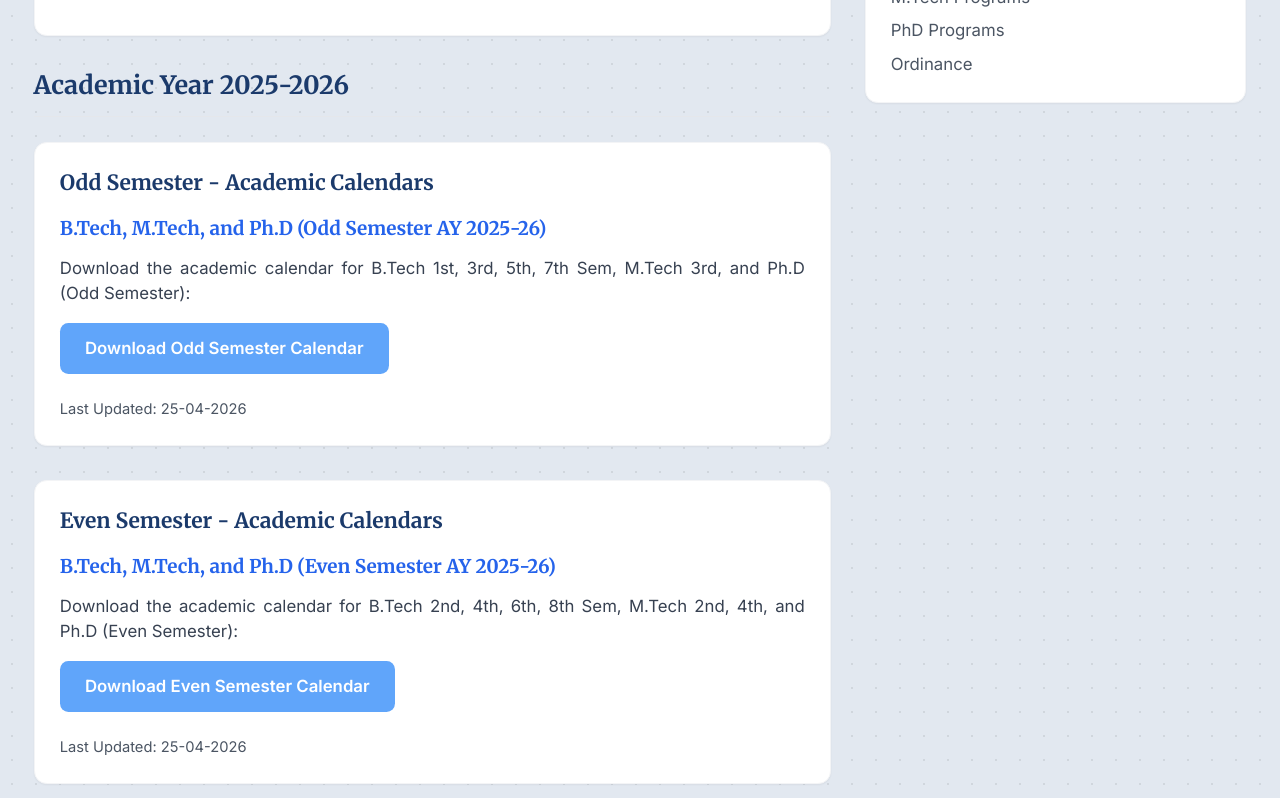
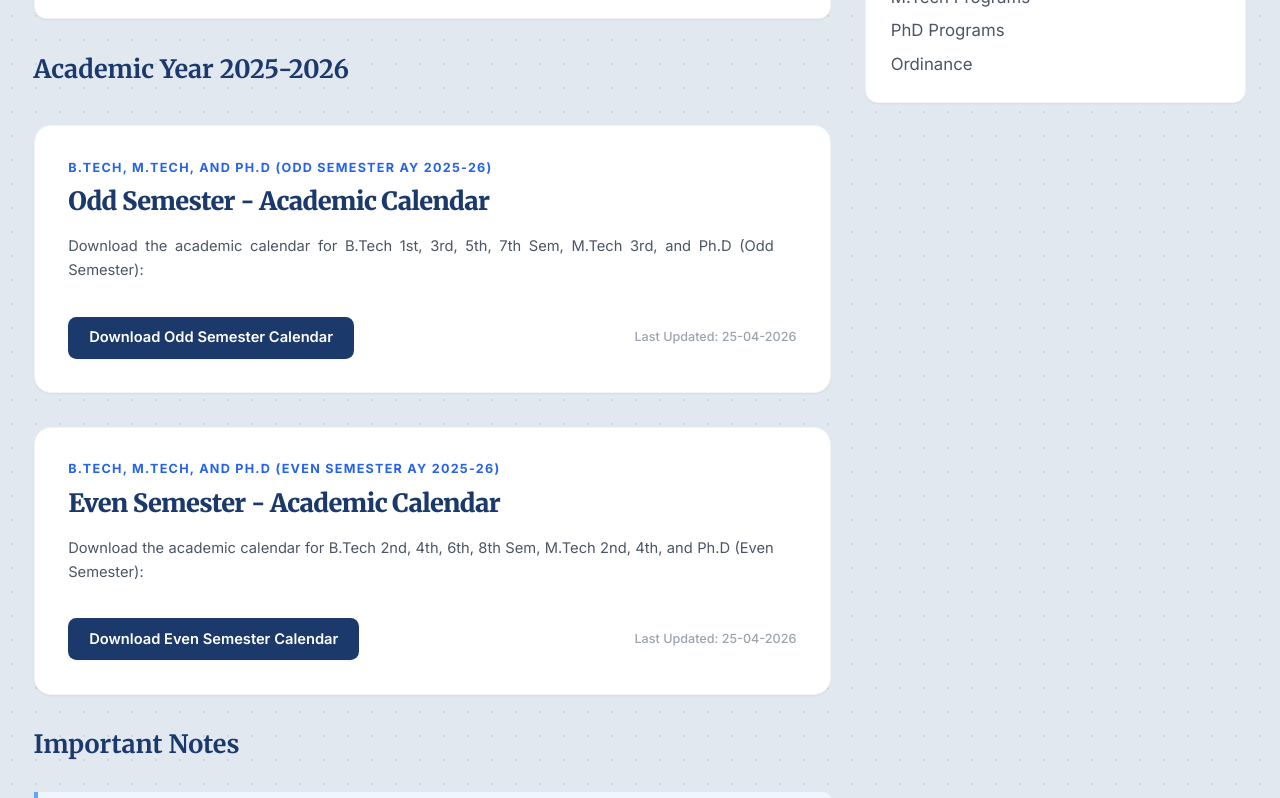
Before and after one commit to iiitp-official/website, a React (Vite) app: page /academics/Calendar in a window 1280 px wide. Shown: the part 500-1298 px from the top of the page. Built offline with nearby package versions, Linux system fonts and the light colour scheme.

Commit message:
Updated Academics Page

```diff
--- a/src/components/layout/Navbar.jsx
+++ b/src/components/layout/Navbar.jsx
@@ -694,7 +694,7 @@ const Navbar = () => {
                                   href={nested.path}
                                   target="_blank" rel="noopener noreferrer"
 
-                                  className="block px-4 py-2 text-sm text-gray-700 dark:text-gray-300 hover:bg-brand-red/10 dark:hover:bg-brand-red-dark/10 hover:text-brand-red dark:hover:text-brand-red-dark first:rounded-t-md last:rounded-b-md transition-colors text-left"
+                                  className="block px-4 py-2 text-xs text-gray-700 dark:text-gray-300 hover:bg-brand-red/10 dark:hover:bg-brand-red-dark/10 hover:text-brand-red dark:hover:text-brand-red-dark first:rounded-t-md last:rounded-b-md transition-colors text-left"
                                 >
                                   {nested.name}
                                 </a>
@@ -702,7 +702,7 @@ const Navbar = () => {
                                 <Link
                                   key={nested.name}
                                   to={nested.path}
-                                  className="block px-4 py-2 text-sm text-gray-700 dark:text-gray-300 hover:bg-brand-red/10 dark:hover:bg-brand-red-dark/10 hover:text-brand-red dark:hover:text-brand-red-dark first:rounded-t-md last:rounded-b-md transition-colors text-left"
+                                  className="block px-4 py-2 text-xs text-gray-700 dark:text-gray-300 hover:bg-brand-red/10 dark:hover:bg-brand-red-dark/10 hover:text-brand-red dark:hover:text-brand-red-dark first:rounded-t-md last:rounded-b-md transition-colors text-left"
                                 >
                                   {nested.name}
                                 </Link>
@@ -947,7 +947,7 @@ const Navbar = () => {
                                                 href={nested.path}
                                                 target="_blank" rel="noopener noreferrer"
 
-                                                className="block px-3 py-2 text-sm font-medium rounded-md transition-colors text-gray-300 hover:text-brand-red hover:bg-brand-red/10 dark:text-gray-400 dark:hover:text-brand-red-dark dark:hover:bg-brand-red-dark/10"
+                                                className="block px-3 py-2 text-xs font-medium rounded-md transition-colors text-gray-300 hover:text-brand-red hover:bg-brand-red/10 dark:text-gray-400 dark:hover:text-brand-red-dark dark:hover:bg-brand-red-dark/10"
                                               >
                                                 {nested.name}
                                               </a>
@@ -957,7 +957,7 @@ const Navbar = () => {
                                                 to={nested.path}
                                                 onClick={() => setIsMobileMenuOpen(false)}
                                                 className={({ isActive }) =>
-                                                  `block px-3 py-2 text-sm font-medium rounded-md transition-colors ${isActive
+                                                  `block px-3 py-2 text-xs font-medium rounded-md transition-colors ${isActive
                                                     ? "text-accent-dark bg-blue-900/30 dark:bg-gray-800"
                                                     : "text-gray-300 hover:text-brand-red hover:bg-brand-red/10 dark:text-gray-400 dark:hover:text-brand-red-dark dark:hover:bg-brand-red-dark/10"
                                                   }`
--- a/src/pages/AcademicCalendarPage.jsx
+++ b/src/pages/AcademicCalendarPage.jsx
@@ -15,7 +15,7 @@ const AcademicCalendarPage = () => {
                 About the Academic Calendar
               </h2>
               <div className="bg-white dark:bg-surface-dark p-6 rounded-xl shadow-sm border border-gray-100 dark:border-gray-800">
-                <p className="text-gray-700 dark:text-gray-300 leading-relaxed mb-4">
+                <p className="text-gray-700 dark:text-gray-300 leading-relaxed text-justify">
                   IIIT Pune follows a semester-based academic calendar with two semesters per year, one odd and one
                   even.
                 </p>
@@ -29,49 +29,69 @@ const AcademicCalendarPage = () => {
               </h2>
 
               {/* Odd Semester */}
-              <div className="bg-white dark:bg-surface-dark p-6 rounded-xl shadow-sm border border-gray-100 dark:border-gray-800 mb-8">
-                <h3 className="text-xl font-bold text-primary dark:text-white mb-4">
-                  Odd Semester - Academic Calendars
+              <div className="bg-white dark:bg-surface-dark p-6 md:p-8 rounded-2xl shadow-sm border border-gray-100 dark:border-gray-800 mb-8 transition-shadow hover:shadow-md">
+
+                {/* Visual Label / Subheading above the main title */}
+                <span className="block text-xs font-bold uppercase tracking-widest text-accent dark:text-accent-dark mb-2">
+                  B.Tech, M.Tech, and Ph.D (Odd Semester AY 2025-26)
+                </span>
+
+                {/* Main Card Title */}
+                <h3 className="text-2xl font-extrabold text-primary dark:text-white font-serif tracking-tight mb-4">
+                  Odd Semester - Academic Calendar
                 </h3>
-                <div className="mb-6">
-                  <h4 className="text-lg font-semibold text-accent dark:text-accent-dark mb-3">
-                    B.Tech, M.Tech, and Ph.D (Odd Semester AY 2025-26)
-                  </h4>
-                  <p className="text-gray-700 dark:text-gray-300 mb-4">
-                    Download the academic calendar for B.Tech 1st, 3rd, 5th, 7th Sem, M.Tech 3rd, and Ph.D (Odd
-                    Semester):
-                  </p>
+
+                {/* Description Paragraph (Justified & small for contrast) */}
+                <p className="text-gray-600 dark:text-gray-400 text-sm text-justify leading-relaxed mb-6 max-w-2xl">
+                  Download the academic calendar for B.Tech 1st, 3rd, 5th, 7th Sem, M.Tech 3rd, and Ph.D (Odd Semester):
+                </p>
+
+                {/* Action Row */}
+                <div className="flex flex-wrap items-center justify-between gap-4 pt-2">
                   <a
                     href="#"
-                    className="inline-block bg-accent-dark hover:bg-accent-dark/90 dark:bg-accent-dark dark:hover:bg-accent-dark/80 text-white font-semibold py-3 px-6 rounded-lg transition-colors duration-200"
+                    className="inline-flex items-center justify-center bg-primary hover:bg-primary/90 text-white text-sm font-semibold py-2.5 px-5 rounded-lg transition-all duration-200 shadow-sm hover:shadow active:scale-95"
                   >
                     Download Odd Semester Calendar
                   </a>
+
+                  <span className="text-xs text-gray-400 dark:text-gray-500 font-medium">
+                    Last Updated: 25-04-2026
+                  </span>
                 </div>
-                <p className="text-sm text-gray-600 dark:text-gray-400">Last Updated: 25-04-2026</p>
               </div>
 
               {/* Even Semester */}
-              <div className="bg-white dark:bg-surface-dark p-6 rounded-xl shadow-sm border border-gray-100 dark:border-gray-800">
-                <h3 className="text-xl font-bold text-primary dark:text-white mb-4">
-                  Even Semester - Academic Calendars
+              <div className="bg-white dark:bg-surface-dark p-6 md:p-8 rounded-2xl shadow-sm border border-gray-100 dark:border-gray-800 transition-shadow hover:shadow-md">
+
+                {/* Visual Label / Subheading above the main title */}
+                <span className="block text-xs font-bold uppercase tracking-widest text-accent dark:text-accent-dark mb-2">
+                  B.Tech, M.Tech, and Ph.D (Even Semester AY 2025-26)
+                </span>
+
+                {/* Main Card Title */}
+                <h3 className="text-2xl font-extrabold text-primary dark:text-white font-serif tracking-tight mb-4">
+                  Even Semester - Academic Calendar
                 </h3>
-                <div className="mb-6">
-                  <h4 className="text-lg font-semibold text-accent dark:text-accent-dark mb-3">
-                    B.Tech, M.Tech, and Ph.D (Even Semester AY 2025-26)
-                  </h4>
-                  <p className="text-gray-700 dark:text-gray-300 mb-4">
-                    Download the academic calendar for B.Tech 2nd, 4th, 6th, 8th Sem, M.Tech 2nd, 4th, and Ph.D (Even
-                    Semester):
-                  </p>
+
+                {/* Description Paragraph (Justified & small for contrast) */}
+                <p className="text-gray-600 dark:text-gray-400 text-sm text-justify leading-relaxed mb-6 max-w-2xl">
+                  Download the academic calendar for B.Tech 2nd, 4th, 6th, 8th Sem, M.Tech 2nd, 4th, and Ph.D (Even Semester):
+                </p>
+
+                {/* Action Row */}
+                <div className="flex flex-wrap items-center justify-between gap-4 pt-2">
                   <a
                     href="#"
-                    className="inline-block bg-accent-dark hover:bg-accent-dark/90 dark:bg-accent-dark dark:hover:bg-accent-dark/80 text-white font-semibold py-3 px-6 rounded-lg transition-colors duration-200"
+                    className="inline-flex items-center justify-center bg-primary hover:bg-primary/90 text-white text-sm font-semibold py-2.5 px-5 rounded-lg transition-all duration-200 shadow-sm hover:shadow active:scale-95"
                   >
                     Download Even Semester Calendar
                   </a>
+
+                  <span className="text-xs text-gray-400 dark:text-gray-500 font-medium">
+                    Last Updated: 25-04-2026
+                  </span>
                 </div>
-                <p className="text-sm text-gray-600 dark:text-gray-400">Last Updated: 25-04-2026</p>
               </div>
             </section>
 
```
